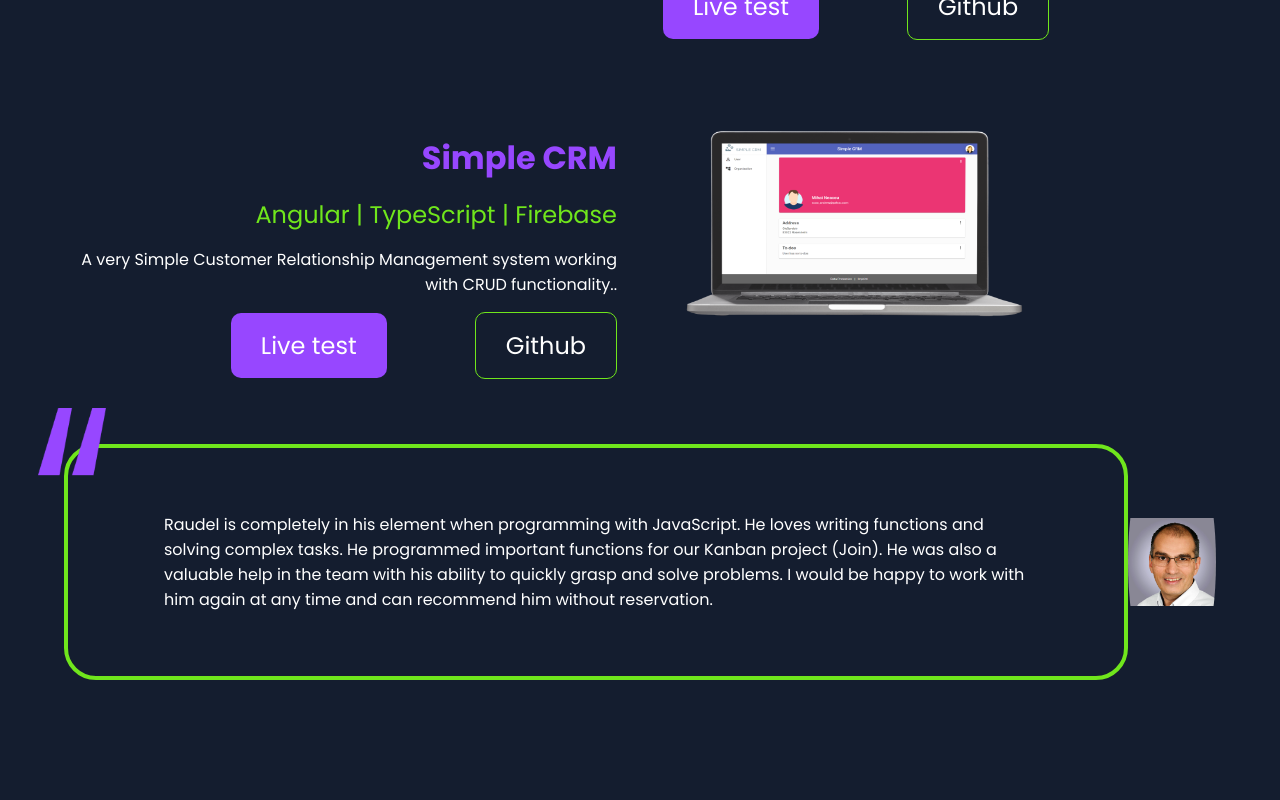
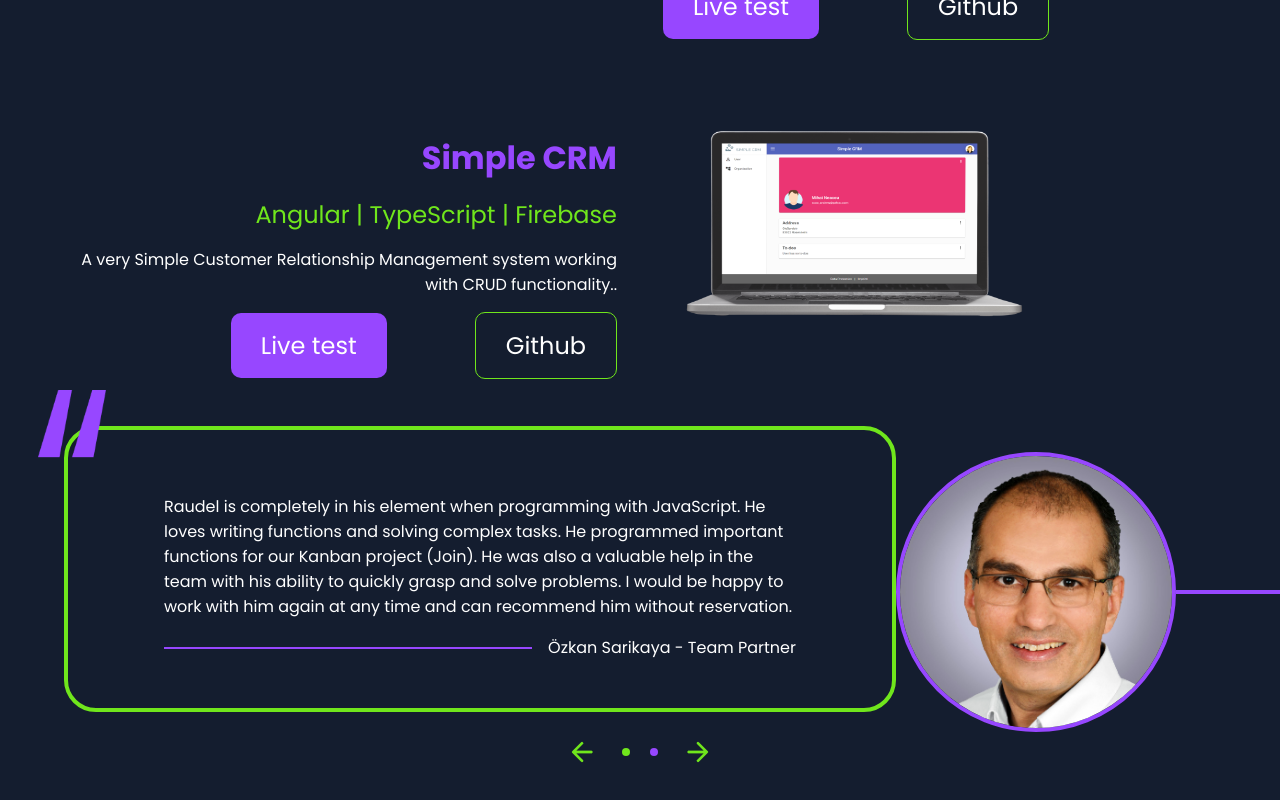
Before and after one commit to RaudelGomez/portfolio-app, an Angular app: page / in a window 1280 px wide. Shown: the part 3286-4086 px from the top of the page. Before the commit the page ends 4048 px from the top, so only its background shows below. Built offline with nearby package versions, Linux system fonts and the light colour scheme.

Commit message:
portfolio/recommendation finish

```diff
--- a/src/app/main-content/portfolio/portfolio.component.html
+++ b/src/app/main-content/portfolio/portfolio.component.html
@@ -67,10 +67,37 @@
    <div class="recommendation-container">
       <div class="recommendation-sub-container">
         <img src="../../../assets/img/comillas.png" alt="comillas">
-        <p>Raudel is completely in his element when programming with JavaScript. He loves writing functions and solving complex tasks. He programmed important functions for our Kanban project (Join). He was also a valuable help in the team with his ability to quickly grasp and solve problems. I would be happy to work with him again at any time and can recommend him without reservation.</p>
+          <p>{{currentText}}</p>
+        <div>
+          <div class="divider-text-partner"></div>
+          <span>{{currentName}} - Team Partner</span>
+        </div>
       </div>
-      <figure class="partner-figure">
-        <img src="../../../assets/img/Ozkan.jpg" alt="Oezkan">
+      <figure >
+        <!-- <img src="../../../assets/img/Ozkan.jpg" alt="Oezkan"> -->
       </figure>
    </div>
-</section>
+   <div class="container-arrows-partner">
+      <div class="sub-container-arrows-partner">
+        <figure (click)="before()">
+          <img src="../../../assets/img/links.png" alt="link arrow">
+        </figure>
+        @for(point of recommendation; track point; let index = $index){
+          @if(currentPostId == index){
+            <div (click)="updateRecomendation(index)" class="pointGreen"></div>
+          }@else{
+            <div (click)="updateRecomendation(index)" class="pointPurpple"></div>
+          }
+        }
+        <figure (click)="next()">
+          <img src="../../../assets/img/rechts.png" alt="right arrow">
+        </figure>
+      </div>
+   </div>
+   <div class="slide-partner-container">
+     <figure class="partner-figure">
+      <img src="{{currentImg}}" alt="Oezkan">
+     </figure>
+     <div class="divider-partrner"></div>
+   </div>
+  </section>
--- a/src/app/main-content/portfolio/portfolio.component.scss
+++ b/src/app/main-content/portfolio/portfolio.component.scss
@@ -4,7 +4,16 @@
   text-align: end;
 }
 
+.pointslide{
+  width: 8px;
+  height: 8px;
+  border-radius: 100%;
+  background-color: $greenColor;
+  cursor: pointer;
+}
+
 section{
+  position: relative;
   >p, >article{
     @extend .padding-web;
   }
@@ -173,12 +182,15 @@ section{
 section{
   .recommendation-container{
     @extend .d-flex-center;
+    gap:48px;
     @extend .padding-web;
     .recommendation-sub-container{
       @extend .d-flex-center;
       position: relative;
       border: 4px solid $greenColor;
       border-radius: 32px;
+      flex-direction: column;
+      padding: 48px 96px;
       img{
         position: absolute;
         top: -40px;
@@ -186,26 +198,99 @@ section{
         width: 68px;
         aspect-ratio: 1/1;
       }
-      p{
-        padding: 48px 96px;
+      >div{
+        @extend .d-flex-center;
+        gap: 16px;
+        width: 100%;
+
+        .divider-text-partner{
+        width:100%;
+        flex:1;
+        height: 2px;
+        background-color: $purppleColor;
+        }
+        span{
+          display: inline-block;
+        }
       }
     }
     >figure{
       margin: 0;
       padding: 0;
-      width: 272px;
-      // width: 100%;
-      height: 272px;
-      // height: 100%;
-      border-radius: 40px;
+      min-width: 272px;
+      width: 100%;
+      max-height: 272px;
+      height: 100%;
       display: block;
-      >img{
+    }
+  }
+}
+
+div.slide-partner-container{
+  position: absolute;
+  right: 0;
+  bottom: 104px;
+  @extend .d-flex-center;
+
+  figure.partner-figure{
+    margin: 0;
+    padding: 0;
+    max-width: 272px;
+    width: 100%;
+    max-height: 272px;
+    height: 100%;
+    border-radius: 100%;
+    border: 4px solid $purppleColor;
+    overflow: hidden;
+    display: inline-block;
+    >img{
+      width: 100%;
+      height: 100%;
+      object-fit: contain;
+      object-position: center;
+    }
+  }
+}
+
+div.divider-partrner{
+  width: 104px;
+  height: 4px;
+  background-color: $purppleColor;
+}
+
+.container-arrows-partner{
+  height: 40px;
+  margin-top: 20px;
+  div{
+    @extend .d-flex-center;
+    gap:20px;
+    figure{
+      margin: 0;
+      width:40px;
+      height: 40px;
+      cursor: pointer;
+      &:hover{
+        border-radius: 100%;
+        border: 2px solid $greenColor;
+        overflow: hidden;
+        transform: scale(1.2);
+      }
+      img{
         width: 100%;
         height: 100%;
         object-fit: contain;
         object-position: center;
-        border-radius: 100%;
+        &:hover{
+          border: 1px solid $greenColor;
+        }
       }
+    }
+    div.pointGreen{
+      @extend .pointslide;
+    }
+    div.pointPurpple{
+      @extend .pointslide;
+      background-color: $purppleColor;
     }
   }
 }
--- a/src/app/main-content/portfolio/portfolio.component.ts
+++ b/src/app/main-content/portfolio/portfolio.component.ts
@@ -1,12 +1,54 @@
 import { Component } from '@angular/core';
+import { Recommendation } from './recommendation';
+import { CommonModule } from '@angular/common';
 
 @Component({
   selector: 'app-portfolio',
   standalone: true,
-  imports: [],
+  imports: [CommonModule],
   templateUrl: './portfolio.component.html',
   styleUrl: './portfolio.component.scss'
 })
-export class PortfolioComponent {
 
+export class PortfolioComponent  {
+  public recommendation:Recommendation[] = [
+    {
+      name: "Özkan Sarikaya",
+      text: "Raudel is completely in his element when programming with JavaScript. He loves writing functions and solving complex tasks. He programmed important functions for our Kanban project (Join). He was also a valuable help in the team with his ability to quickly grasp and solve problems. I would be happy to work with him again at any time and can recommend him without reservation.",
+      img: "./assets/img/Ozkan.jpg",
+    },
+    {
+      name: "Alain Soltau",
+      text: "Raudel has demonstrated exceptional performance in our team project. His in-depth knowledge of JavaScript allowed him to efficiently and creatively tackle even the most challenging tasks. What stands out is his ability to quickly analyze complex problems and come up with effective solutions. Raudel works very well in a team, always offering constructive suggestions and supporting his colleagues when needed. His technical skills and teamwork have significantly contributed to the success of our project.",
+      img: "./assets/img/Ozkan.jpg",
+    }
+  ]
+
+  currentName = this.recommendation[0].name;
+  currentText = this.recommendation[0].text;
+  currentImg = this.recommendation[0].img;
+  currentPostId = 0;
+
+  next(){
+    if(this.currentPostId >= this.recommendation.length-1){
+      this.currentPostId = -1;
+    }
+    let postId = this.currentPostId+1;
+    this.updateRecomendation(postId);
+  }
+
+  before(){
+    if(this.currentPostId == 0){
+      this.currentPostId = this.recommendation.length;
+    }
+    let postId = this.currentPostId-1;
+    this.updateRecomendation(postId);
+  }
+
+  updateRecomendation(postId:number){
+    this.currentName = this.recommendation[postId].name;
+    this.currentText = this.recommendation[postId].text;
+    this.currentImg = this.recommendation[postId].img;
+    this.currentPostId = postId;
+  }
 }
--- /dev/null
+++ b/src/app/main-content/portfolio/recommendation.ts
@@ -0,0 +1,5 @@
+export interface Recommendation {
+    name: string,
+    text: string,
+    img: string,
+}
```
